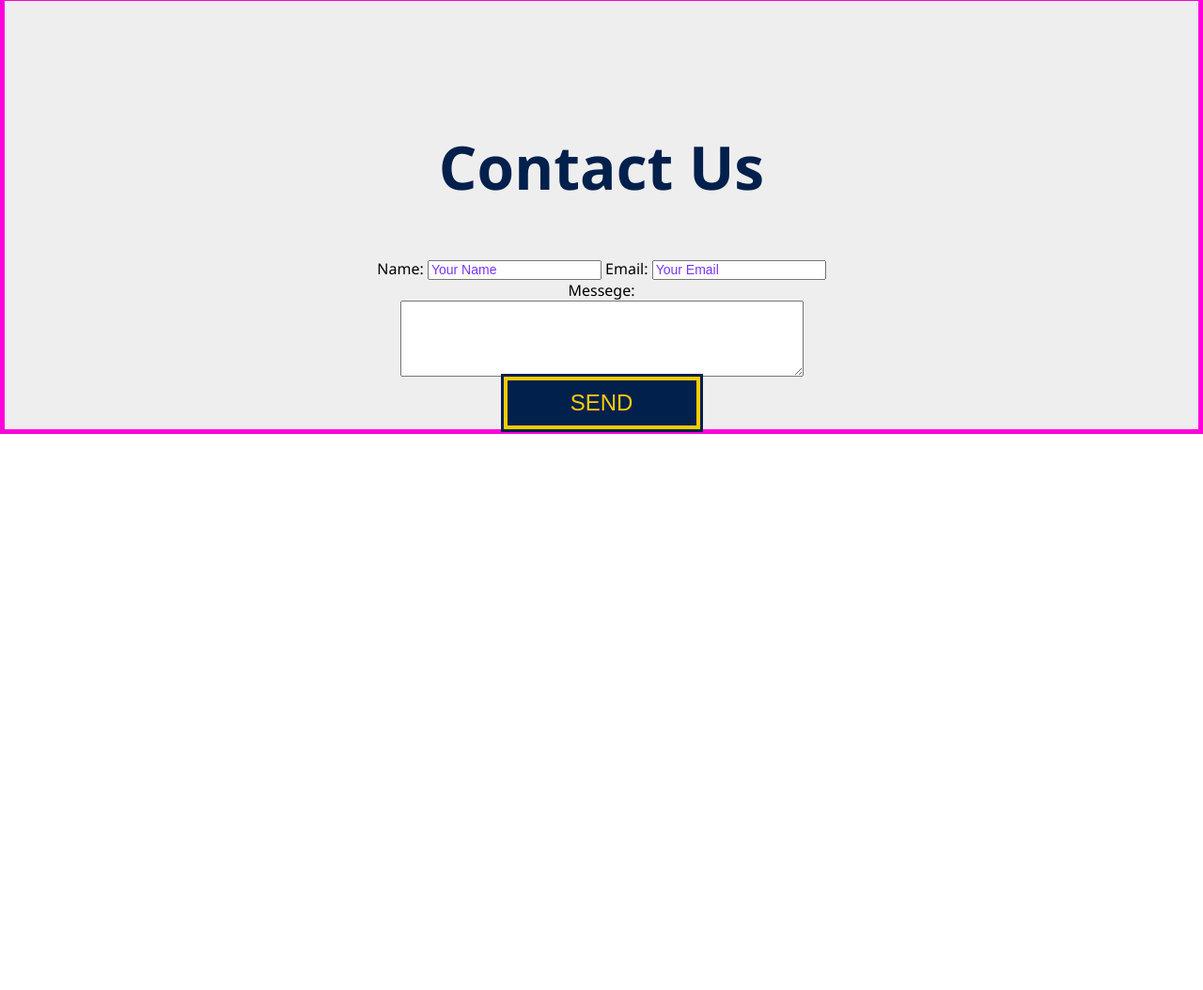
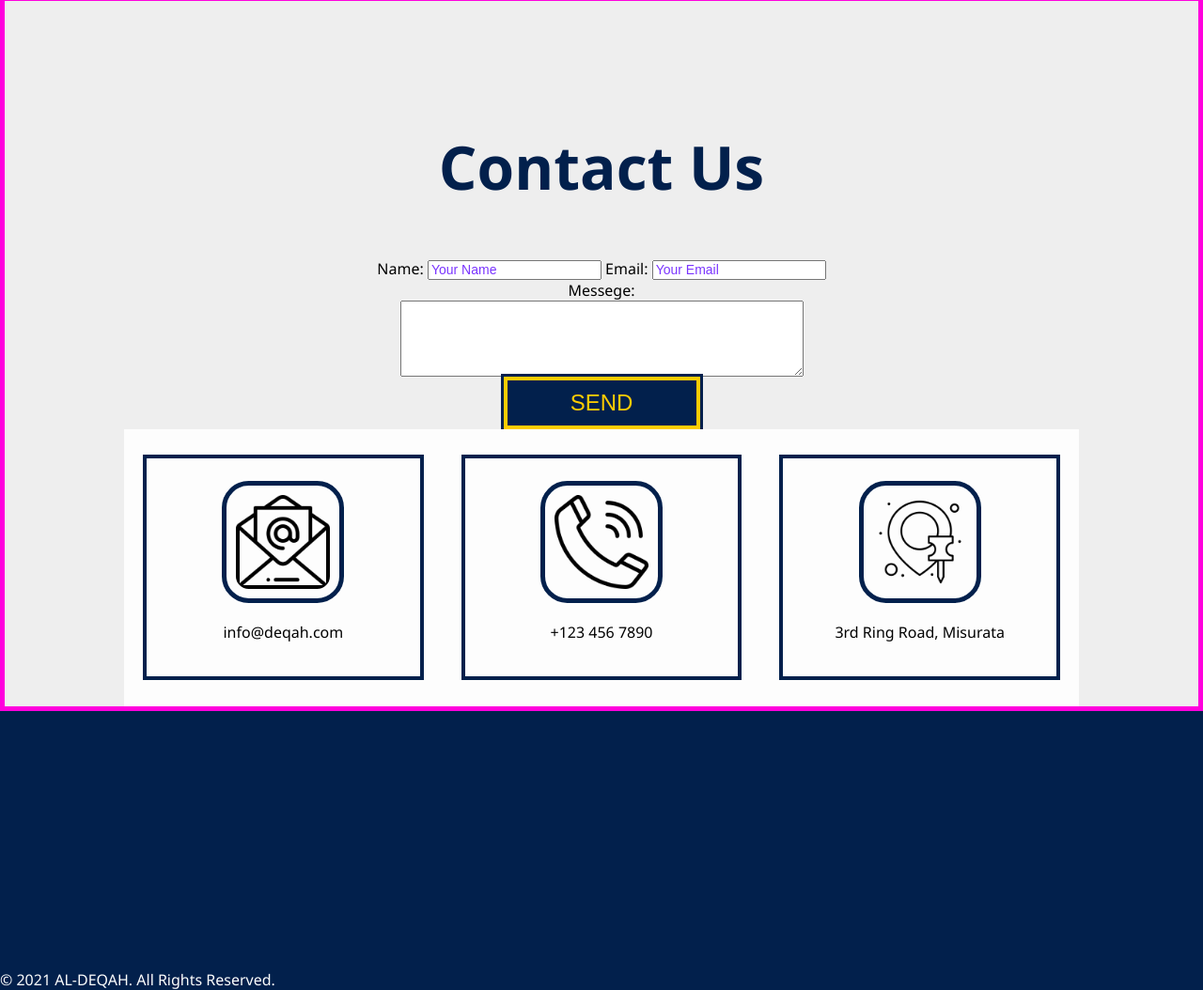
Before and after one commit to LMR218/Company-Portfolio, a plain HTML site: page index.html in a window 1280 px wide. Shown: the part 7951-9005 px from the top of the page at 94% size. Before the commit the page ends 8413 px from the top, so only its background shows below. Drawn offline with Linux system fonts and the light colour scheme.

Commit message:
added footer and basic info tile

```diff
--- a/index.html
+++ b/index.html
@@ -315,6 +315,45 @@
 
         <button id="submitForm">SEND</button>
       </form>
+
+      <div class="contactInfoContainer">
+
+
+        <div class="contactTile">
+          <img
+            class="contactIcon"
+            src="./images/mail.png"
+            alt="Email Icon"
+          />
+          <p class="contactInfo">info@deqah.com</p>
+        </div>
+
+        <div class="contactTile">
+          <img
+            class="contactIcon"
+            src="./images/telephone.png"
+            alt="Phone Icon"
+          />
+          <p class="contactInfo">+123 456 7890</p>
+        </div>
+
+        <div class="contactTile">
+          <img
+            class="contactIcon"
+            src="./images/location.png"
+            alt="Location Icon"
+          />
+          <p class="contactInfo">3rd Ring Road, Misurata</p>
+        </div>
+
+        <div class = "contactTilesContainer"
+        </div>
+
+      </div>
     </section>
+
+    <footer class="footer">
+      <p>&copy; 2021 AL-DEQAH. All Rights Reserved.</p>
+      </footer>
   </body>
 </html>
--- a/main.css
+++ b/main.css
@@ -460,3 +460,67 @@ textarea:focus::placeholder {
   color: #ff0000; /* Change color on focus */
   opacity: 1;  /* Fully visible */
 }
+
+/* contact tile */
+
+
+.contactInfoContainer {
+  position: relative;
+  display: flex;
+  flex-direction: row;
+  justify-content: space-around;
+  align-items: center;
+  margin: 0px;
+  padding: 0px;
+  background-color: var(--white-color);
+
+  /* bottom: 85px;
+  left: 85px; */
+  width: 80%;
+  height: 295px;
+}
+
+
+.contactTile {
+  display: flex;
+  flex-direction: column;
+  justify-content: center;
+  align-items: center;
+  margin: 20px;
+  padding: 20px;
+  width: 300px;
+  border-radius: 0px;
+  border: 4px solid var(--primary-color);
+  background-color: var(--white-color);
+}
+.contactIcon {
+  width: 100px;
+  height: 100px;
+  border-radius: 22%;
+  padding: 10px;
+  border: 5px solid var(--primary-color);
+  margin: 4px;
+  /* margin-right: 20px; */
+}
+
+
+/* Footer  */
+/* Footer  */
+/* Footer  */
+/* Footer  */
+/* Footer  */
+
+
+
+.footer {
+  background-color: var(--primary-color);
+  margin: 0px;
+}
+.footer p {
+  display: flex;
+  flex-direction: column-reverse;
+  background-color: var(--primary-color);
+  color: var(--white-color);
+  margin: 0px;
+  height: 297px;
+}
```
Also changed, not shown: images/location.png (added), images/mail.png (added), images/telephone.png (added).
